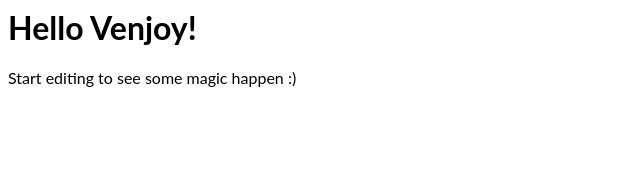
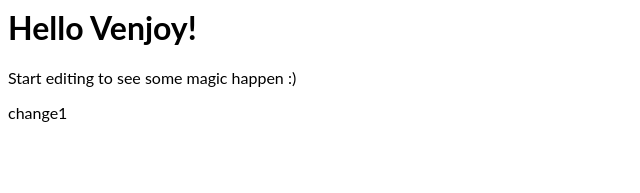
Before and after one commit to ShaviPathania/venjoy-github-io, an Angular app: page / in a window 1280 px wide. Shown: the top 193 px of the page, without its empty margins (0-640 px from the left). Built offline with nearby package versions, Linux system fonts and the light colour scheme.

Commit message:
1 file modified

```diff
--- a/src/app/app.component.html
+++ b/src/app/app.component.html
@@ -2,3 +2,6 @@
 <p>
   Start editing to see some magic happen :)
 </p>
+<p>
+  change1
+</p>
```
